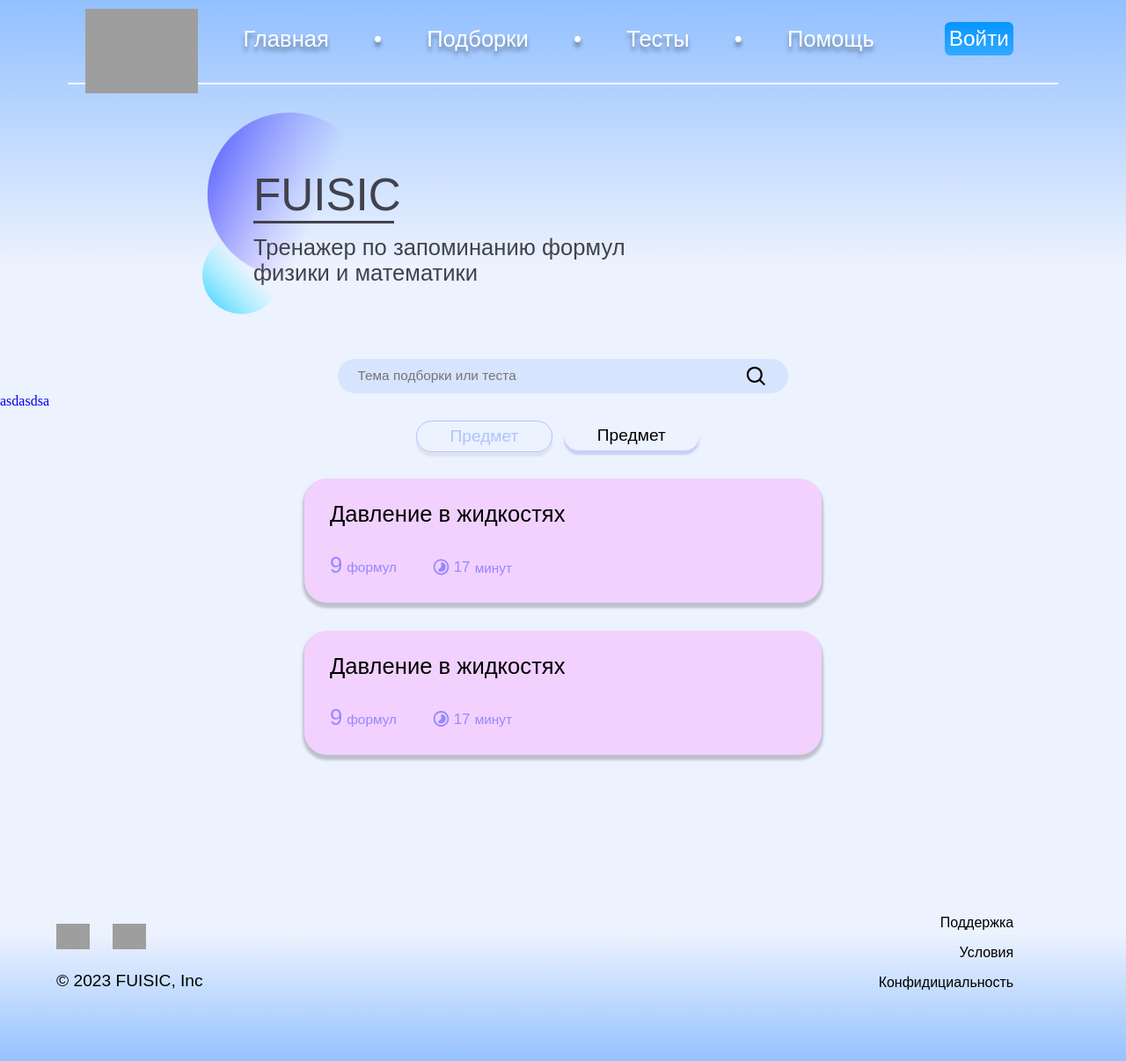
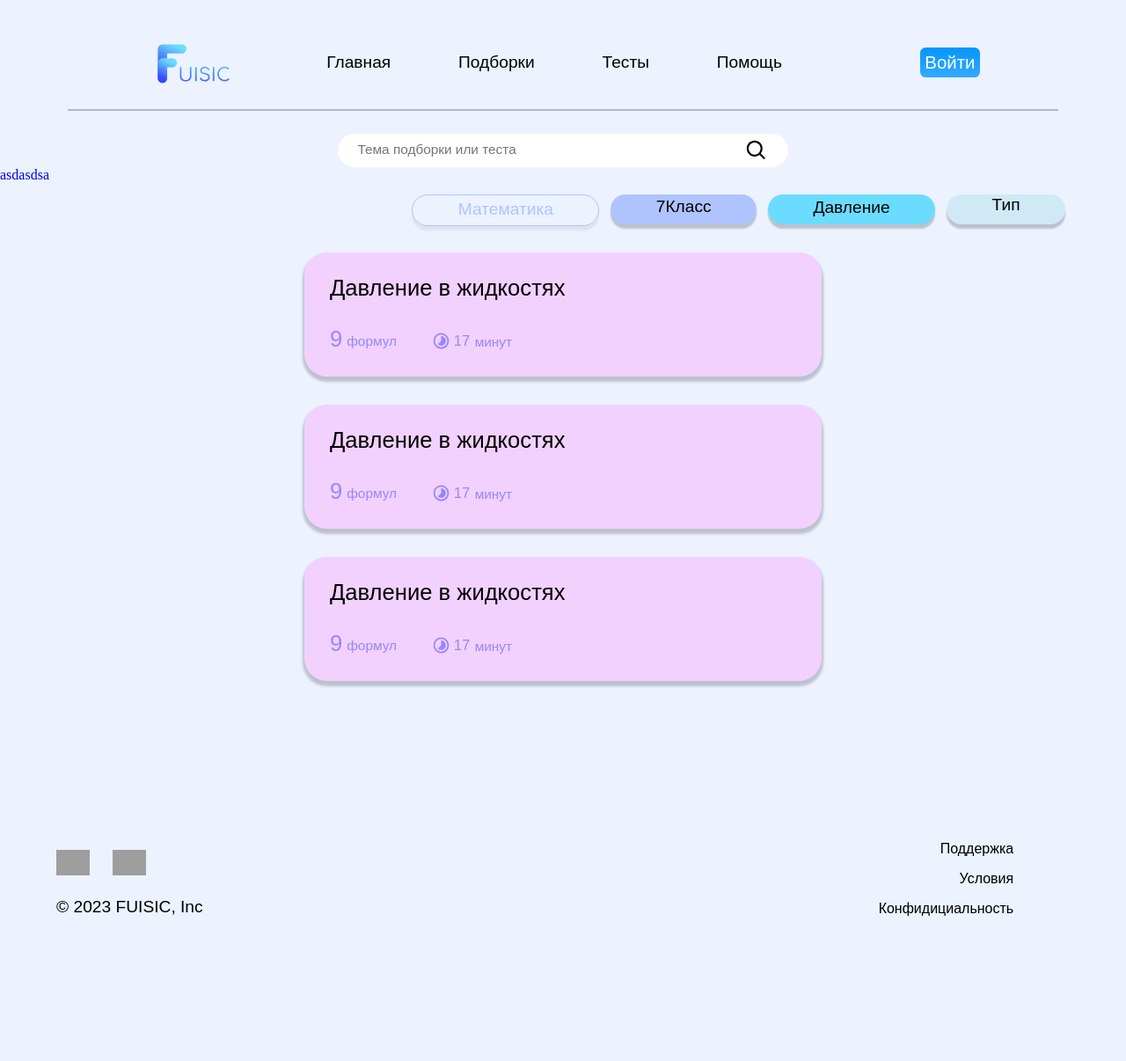
Before and after one commit to noname159035/FUISIC_remastered, a PHP site: page /collections_new.php in a window 1280 px wide. Shown: the whole page at 88% size. After the commit the page ends 1041 px from the top, so only its background shows below. Run offline with PHP 8.4, Linux system fonts and the light colour scheme; grey boxes are pictures that could not be loaded.

Commit message:
edit collections_new.php

```diff
--- a/collections_new.php
+++ b/collections_new.php
@@ -10,7 +10,7 @@
         <link rel="mask-icon" href="/favicons/safari-pinned-tab.svg" color="#5bbads5"/>
 
         <link rel="stylesheet" href="style/collections_new_style.css" />
-        <link rel="stylesheet" href="style/header_footer_style.css" />
+        <link rel="stylesheet" href="style/header_footer_style_black.css" />
 
         <meta name="msapplication-TileColor" content="#2b5797"/>
         <meta
@@ -25,13 +25,13 @@
     <body>
         <div class="conteiner">
             <header>
-               <img src="style/img/test.svg" class="hdr logo">
+               <img src="style/img/Group_2.svg" class="hdr logo">
                <a href="#" class="hdr hdr_txt" id="main">Главная</a>
-               <p class="hdr hdr_txt pnt">•</p>
+
                <a href="#" class="hdr hdr_txt" id="collections">Подборки</a>
-               <p class="hdr hdr_txt pnt">•</p>
+
                <a href="#" class="hdr hdr_txt" id="tests">Тесты</a>
-               <p class="hdr hdr_txt pnt">•</p>
+
                <a href="#" class="hdr hdr_txt" id="help">Помощь</a>
                 <?php
                 // Проверяем, авторизован ли пользователь
@@ -43,17 +43,6 @@
 
             </header>
 
-            <div>
-                <img src="style/img/bbl.svg" alt="" class="areas">
-
-                <div class="areas_conteiner">
-                    <div class="fuisic_areas text">FUISIC</div>
-                    <p class="fuisic_areas areas_top_text text">Тренажер по запоминанию формул</p>
-                    <p class="fuisic_areas areas_bottom_text text">физики и математики</p>
-                </div>
-            </div>
-            <br>
-
             <div style="align-items: center; flex-direction: column; display: flex;">
                 <div class="search">
                     <input type="text" placeholder="Тема подборки или теста">
@@ -62,11 +51,13 @@
                     </div>
                 </div>
             </div>
-            <a href="show_cards_new.php">asdasdsa</a>
+            <a href="show_cards.php">asdasdsa</a>
             <div class="filter_conteiner">
                 <div style="display: flex; height: 100%; justify-content: space-evenly;">
-                    <div class="filter nonselected"><p style="margin-top: 4%">Предмет</p></div>
-                    <div class="filter selected"><p style="margin-top: 4%">Предмет</p></div>
+                    <div class="filter nonselected"><p style="margin-top: 5%">Математика</p></div>
+                    <div class="filter selected sel_purple"><p style="margin-top: 5%">7Класс</p></div>
+                    <div class="filter selected sel_blue"><p style="margin-top: 5%">Давление</p></div>
+                    <div class="filter selected sel_green"><p style="margin-top: 5%">Тип</p></div>
                 </div>
             </div>
 
@@ -98,6 +89,21 @@
                     </div>
                 </div>
             </div>
+            <div class="collection">
+                    <p id="name_of_collection">Давление в жидкостях</p>
+                    <div class="property">
+                        <div class="quantity_сont">
+                            <p id="number_formul">9</p>
+                            <p style="margin-top: 11%; margin-left: 7%;font-size: 1.2vw; font-family: sans-serif; color: #9587FF">формул</p>
+                        </div>
+                        <div class="time_сont">
+                            <img src="style/img/clock.svg" style="width: 15%; margin-top: -35%; margin-right: 3%">
+                            <p id="number_time" style="margin-top: 5%; font-size: 1.3vw; font-family: sans-serif; color: #9587FF">17</p>
+                            <p style="margin-top: 6%; margin-left: 4%; font-size: 1.2vw; font-family: sans-serif; color: #9587FF">минут</p>
+                        </div>
+                    </div>
+            </div>
+
 
             <footer>
                 <div class="media">
--- a/style/collections_new_style.css
+++ b/style/collections_new_style.css
@@ -6,10 +6,7 @@ body{
 .conteiner{
     width: 100vw;
     min-height: 100vh;
-    background: rgb(149,194,255);
-    background: -moz-linear-gradient(0deg, rgba(149,194,255,1) 0%, rgba(236,242,254,1) 12%, rgba(236,242,254,1) 75%, rgba(146,192,255,1) 100%);
-    background: -webkit-linear-gradient(0deg, rgba(149,194,255,1) 0%, rgba(236,242,254,1) 12%, rgba(236,242,254,1) 75%, rgba(146,192,255,1) 100%);
-    background: linear-gradient(0deg, rgba(149,194,255,1) 0%, rgba(236,242,254,1) 12%, rgba(236,242,254,1) 75%, rgba(146,192,255,1) 100%);
+    background: #ECF2FE;
     padding-bottom: 5vw;
 }
 
@@ -58,12 +55,12 @@ body{
 }
 
 .search{
-    margin-top: 23vw;
+    margin-top: 2vw;
     width: 40vw;
     height: 3vw;
     border-radius: 2vw;
     border: none;
-    background-color: #D7E4FE;
+    background-color: white;
     flex-direction: row;
     display: flex;
 }
@@ -72,7 +69,7 @@ body{
     width: 83%;
     margin-left: 4%;
     height: 90%;
-    background-color: #D7E4FE;
+    background-color: white;
     border: none;
     outline:none;
     font-size: 1.2vw;
@@ -105,12 +102,26 @@ body{
 .filter{
     /*background-color: red;*/
     height: 100%;
-    width: 12vw;
+    padding-left: 15%;
+    padding-right: 15%;
     border-radius: 2vw;
     font-size: 1.5vw;
     text-align: center;
     font-family: sans-serif;
     margin-right: 1vw;
+    vertical-align: middle;
+}
+
+.sel_purple{
+    background-color: #AFC3FE;
+}
+
+.sel_blue{
+    background-color: #6BDCFF;
+}
+
+.sel_green{
+    background-color: #CFEAF6;
 }
 
 .nonselected{
@@ -130,10 +141,9 @@ body{
 }
 
 .selected{
-    background-color: #ECF2FE;
-    -webkit-box-shadow: 0px 5px 2px 0px rgba(56, 80, 217, 0.2);
-    -moz-box-shadow: 0px 5px 2px 0px rgba(56, 80, 217, 0.2);
-    box-shadow: 0px 5px 2px 0px rgba(56, 80, 217, 0.2);
+    -webkit-box-shadow: 0px 5px 2px 0px rgba(0, 0, 0, 0.2);
+    -moz-box-shadow: 0px 5px 2px 0px rgba(0, 0, 0, 0.2);
+    box-shadow: 0px 5px 2px 0px rgba(0, 0, 0, 0.2);
 }
 
 .selected:hover{
@@ -156,6 +166,13 @@ body{
     -webkit-box-shadow: 0px 4px 3px 2px rgba(0, 0, 0, 0.2);
     -moz-box-shadow: 0px 4px 3px 2px rgba(0, 0, 0, 0.2);
     box-shadow: 0px 4px 3px 2px rgba(0, 0, 0, 0.2);
+    transition-duration: 0.5s;
+    transition-property: transform;
+}
+
+.collection:hover{
+    transform: scale(1.1);
+    transition-duration: 0.5s;
 }
 
 .property{
--- /dev/null
+++ b/style/header_footer_style_black.css
@@ -0,0 +1,106 @@
+a, u {
+    text-decoration: none;
+}
+
+header{
+    padding-left: 4vw;
+    padding-right: 4vw;
+    padding-top: 60px;
+    border-bottom: #ABBEC5 solid 0.2vw;
+    padding-bottom: 1vw;
+    height: 4vw;
+    margin-left: 6vw;
+    margin-right: 6vw;
+    /*margin-bottom: -20vw;*/
+}
+
+.hdr{
+    float: left;
+    font-size: 1.5vw;
+    font-family: sans-serif;
+}
+
+.hdr_txt{
+    margin-left: 6vw;
+    font-style: normal;
+    font-weight: 500;
+    color: black;
+    cursor: pointer;
+}
+
+.hdr_txt:hover{
+    color: #DFEEF9;
+}
+
+.hdr_txt:active{
+    color: #C5E3F9;
+}
+
+.btn{
+    float: right;
+    background: linear-gradient(180deg, #C97878 0%, #1883FF 0.01%, #0495FF 0.02%, #34AAFF 99.99%);
+    border-radius: 0.5vw;
+    border: none;
+    color: white;
+    padding: 0.5%;
+    margin-top: -0.6%;
+    cursor: pointer;
+    font-size: 1.6vw;
+    margin-right: 3vw;
+}
+
+.btn:hover{
+    background: linear-gradient(180deg, #BB6F6F 0%, #177FF6 0.01%, #048EF0 0.02%, #32A4F6 99.99%);
+}
+
+.btn:active{
+    background: linear-gradient(180deg, #B26969 0%, #1679EA 0.01%, #0485E1 0.02%, #309EED 99.99%);
+}
+
+
+.pnt{
+    margin-top: 0%;
+}
+
+
+.logo {
+    cursor: pointer;
+    width: 13vw;
+    margin-top: -1%;
+    margin-left: 5%;
+    margin-right: -5%;
+}
+
+.media{
+    display: flex;
+}
+
+.media_left{
+    flex-direction: row;
+    justify-content: right;
+    margin-top: 15vw;
+    padding-left: 5vw;
+}
+
+.media_right{
+    display: block;
+    margin-top: 13vw;
+    margin-left: 60vw;
+}
+
+.media_left_btn{
+    display: flex;
+}
+
+.media_left_text{
+    margin-top: 2vw;
+    font-size: 1.5vw;
+    color: black;
+}
+
+.media_right_text{
+    text-align: right;
+    color: black;
+    font-size: 1.25vw;
+    margin-bottom: 1vw;
+}
```
Also changed, not shown: scrypts/cards_scrypt.js (line endings or trailing spaces), style/img/Group_2.svg (added).
